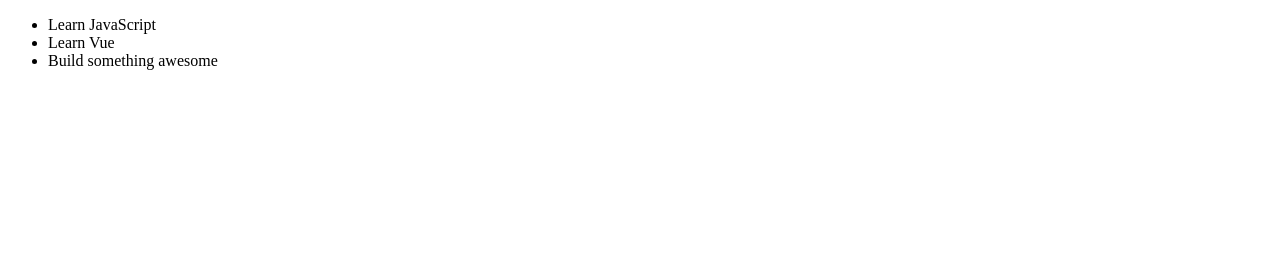
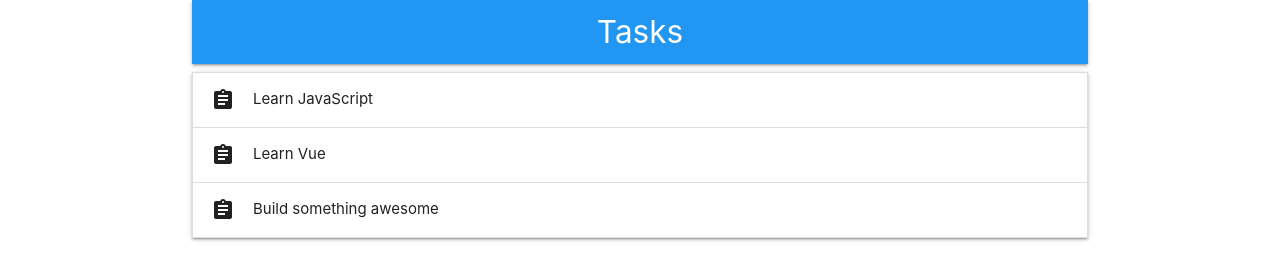
Before and after one commit to craigh1015/project, a plain HTML site: page static/index.html in a window 1280 px wide. Drawn offline with nearby package versions, Linux system fonts and the light colour scheme.

Commit message:
Materialize and Vue

```diff
--- a/static/index.html
+++ b/static/index.html
@@ -5,17 +5,61 @@
     <meta charset="UTF-8">
     <meta name="viewport" content="width=device-width, initial-scale=1.0">
     <title>Document</title>
+    <link rel="stylesheet" href="https://fonts.googleapis.com/icon?family=Material+Icons">
+    <link rel="stylesheet" href="https://cdnjs.cloudflare.com/ajax/libs/materialize/1.0.0/css/materialize.min.css">
 </head>
 
 <body>
-    <div id="app">
-        <ul>
+
+    <div class="container" id="app">
+        <nav>
+            <div class="nav-wrapper blue">
+                <a href="#" class="brand-logo center">Tasks</a>
+            </div>
+        </nav>
+
+        <ul class="collapsible">
             <task-detail v-for="task in tasks" v-bind:task="task" v-bind:key="task.id"></task-detail>
         </ul>
     </div>
 
+    <script src="https://cdnjs.cloudflare.com/ajax/libs/materialize/1.0.0/js/materialize.min.js"></script>
     <script src="https://unpkg.com/vue@next"></script>
-    <script src="/static/app.js"></script>
+
+    <!-- <script src="/static/app.js"></script> -->
+    <script>
+        document.addEventListener('DOMContentLoaded', function () {
+            var elems = document.querySelectorAll('.collapsible');
+            var instances = M.Collapsible.init(elems);
+        });
+    </script>
+
+    <script>
+        const appConfig = {
+            data() {
+                return {
+                    tasks: [
+                        { id: 0, text: 'Learn JavaScript' },
+                        { id: 1, text: 'Learn Vue' },
+                        { id: 2, text: 'Build something awesome' }
+                    ]
+                }
+            },
+            async created_() {
+                response = await fetch("/tasks")
+                this.tasks = await response.json()
+            }
+        }
+
+        const app = Vue.createApp(appConfig)
+
+        app.component('task-detail', {
+            props: ['task'],
+            template: `<li><div class="collapsible-header"><i class="material-icons">assignment</i>{{ task.text }}</div><div class="collapsible-body"><p>Lorem ipsum dolor sit amet.</p></div></li>`
+        })
+
+        app.mount('#app')
+    </script>
 </body>
 
 </html>
```
Also changed, not shown: 1 other file.
